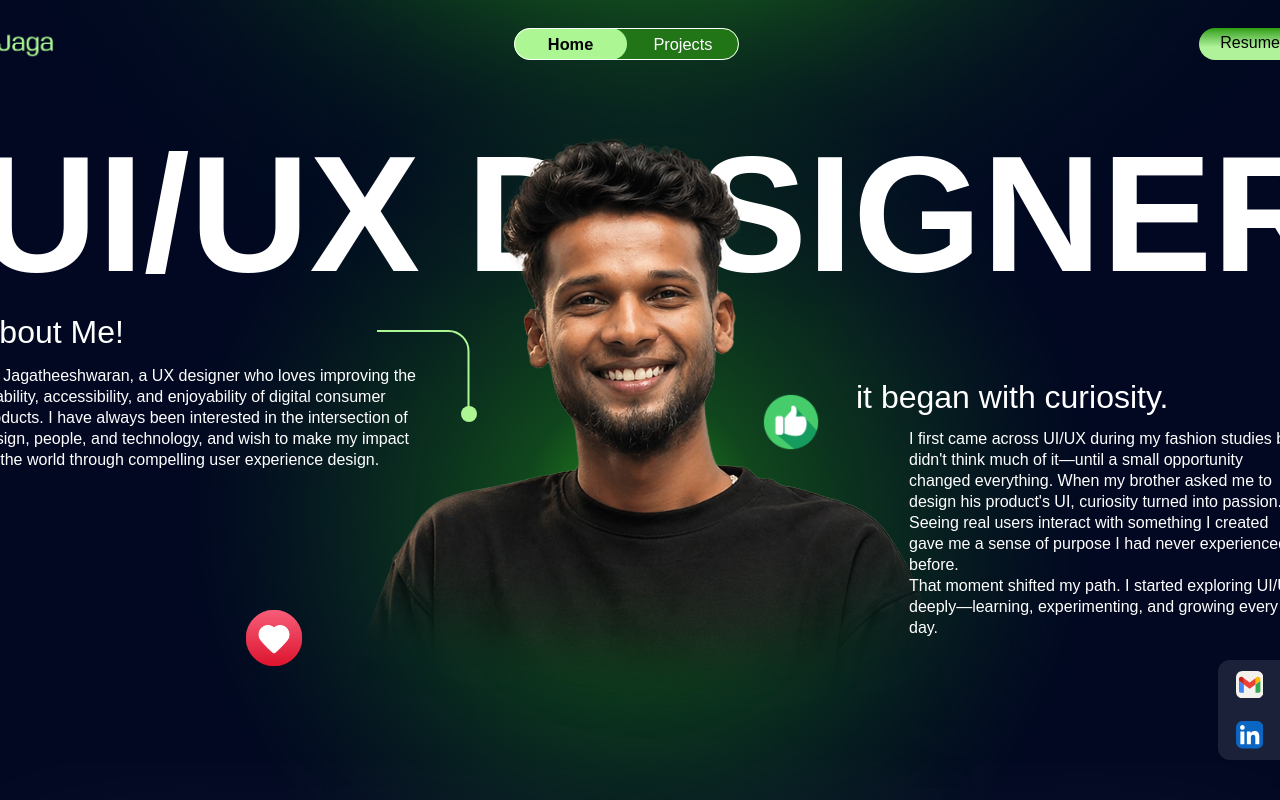
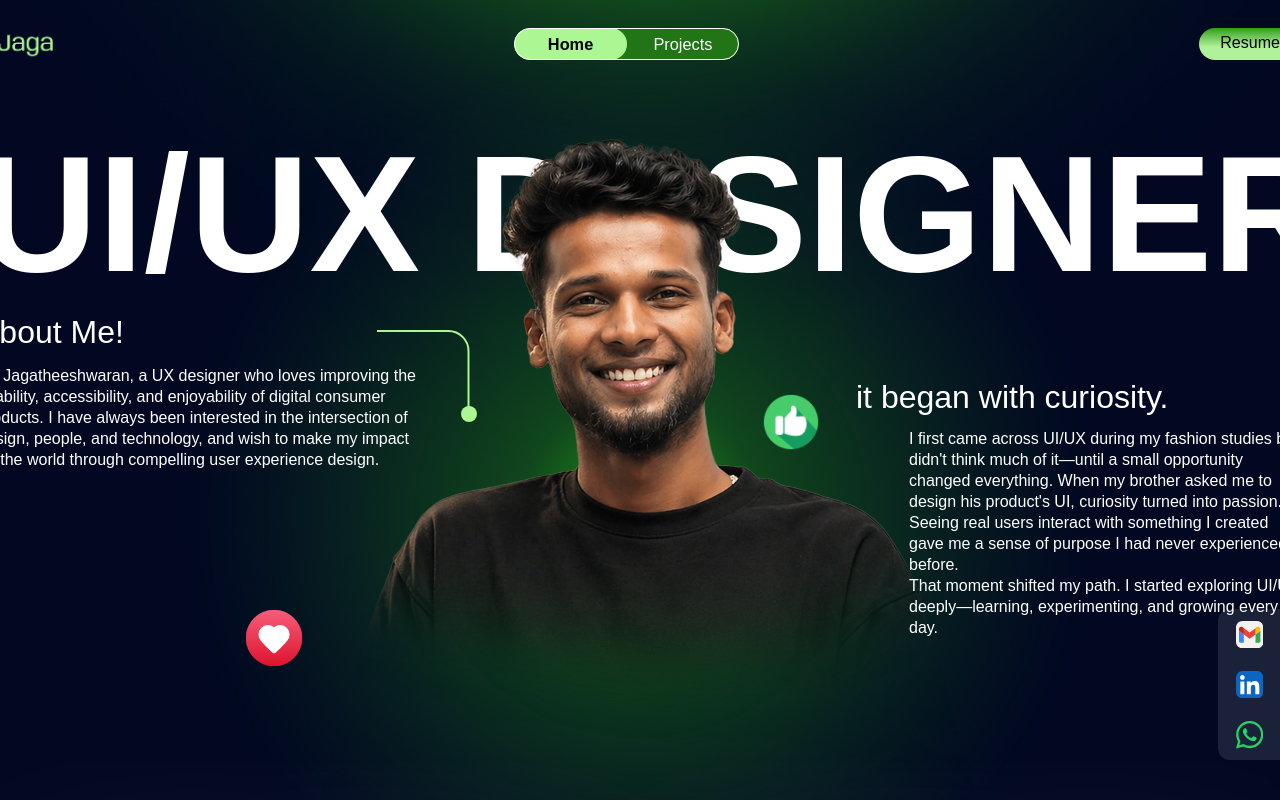
Before and after one commit to jagaadya-prog/jagaportfolio, a React (Vite) app: page / in a window 1280 px wide. Built offline with nearby package versions, Linux system fonts and the light colour scheme; a web font is replaced by a local one.

Commit message:
feat: add WhatsApp icon and update Resume link

```diff
--- a/src/app/App.tsx
+++ b/src/app/App.tsx
@@ -162,7 +162,7 @@
       whileHover={{ scale: 1.1, rotate: -2 }}
       whileTap={{ scale: 0.95 }}
       style={{ cursor: 'pointer' }}
-      onClick={() => window.open("https://drive.google.com/file/d/14vvkKdx2svEsXDZ9hxPCRMWNP3qKZDZs/view?usp=sharing", "_blank")}
+      onClick={() => window.open("https://drive.google.com/file/d/1o-D1qtZWfYcXGQG6bGoPCjwVRHXt-1Ne/view?usp=sharing", "_blank")}
     >
       <div className="bg-gradient-to-b col-1 from-[#2a9f04] h-[32.678px] ml-0 mt-0 rounded-[32.037px] row-1 to-[#b0f29a] to-[59.564%] w-[102.518px]" />
       <p className="col-1 font-['Inter:Regular',sans-serif] font-normal leading-[normal] ml-[20.83px] mt-[6.13px] not-italic relative row-1 text-[16.018px] text-black w-[61.271px]">Resume</p>
@@ -229,6 +229,26 @@
   );
 }
 
+function SkillIconsWhatsapp() {
+  return (
+    <motion.div
+      className="overflow-clip relative shrink-0 size-[27.382px]"
+      data-name="skill-icons:whatsapp"
+      whileHover={{ scale: 1.2, rotate: 5 }}
+      whileTap={{ scale: 0.9 }}
+      style={{ cursor: 'pointer' }}
+      onClick={() => window.open('https://wa.me/919787780094', '_blank')}
+    >
+      <svg className="absolute block inset-0 size-full" fill="none" preserveAspectRatio="none" viewBox="0 0 24 24">
+        <path
+          d="M17.472 14.382c-.297-.149-1.758-.867-2.03-.967-.273-.099-.471-.148-.67.15-.197.297-.767.966-.94 1.164-.173.199-.347.223-.644.075-.297-.15-1.255-.463-2.39-1.475-.883-.788-1.48-1.761-1.653-2.059-.173-.297-.018-.458.13-.606.134-.133.298-.347.446-.52.149-.174.198-.298.298-.497.099-.198.05-.371-.025-.52-.075-.149-.669-1.612-.916-2.207-.242-.579-.487-.5-.669-.51-.173-.008-.371-.01-.57-.01-.198 0-.52.074-.792.372-.272.297-1.04 1.016-1.04 2.479 0 1.462 1.065 2.875 1.213 3.074.149.198 2.096 3.2 5.077 4.487.709.306 1.262.489 1.694.625.712.227 1.36.195 1.871.118.571-.085 1.758-.719 2.006-1.413.248-.694.248-1.289.173-1.413-.074-.124-.272-.198-.57-.347m-5.421 7.403h-.004a9.87 9.87 0 01-5.031-1.378l-.361-.214-3.741.982.998-3.648-.235-.374a9.86 9.86 0 01-1.51-5.26c.001-5.45 4.436-9.884 9.888-9.884 2.64 0 5.122 1.03 6.988 2.898a9.825 9.825 0 012.893 6.994c-.003 5.45-4.437 9.884-9.885 9.884m8.413-18.297A11.815 11.815 0 0012.05 0C5.495 0 .16 5.335.157 11.892c0 2.096.547 4.142 1.588 5.945L.057 24l6.305-1.654a11.882 11.882 0 005.683 1.448h.005c6.554 0 11.89-5.335 11.893-11.893a11.821 11.821 0 00-3.48-8.413z"
+          fill="var(--fill-0, #25D366)"
+        />
+      </svg>
+    </motion.div>
+  );
+}
+
 function Frame5() {
   return (
     <motion.div
@@ -240,6 +260,7 @@
     >
       <SkillIconsGmailLight />
       <SkillIconsLinkedin />
+      <SkillIconsWhatsapp />
     </motion.div>
   );
 }
```
